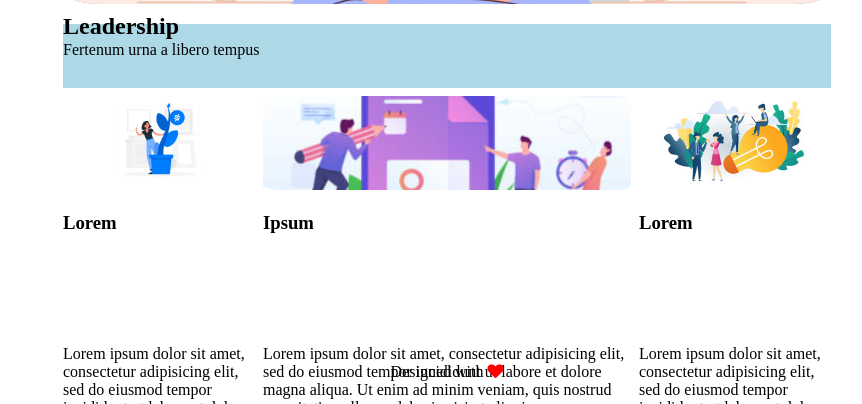
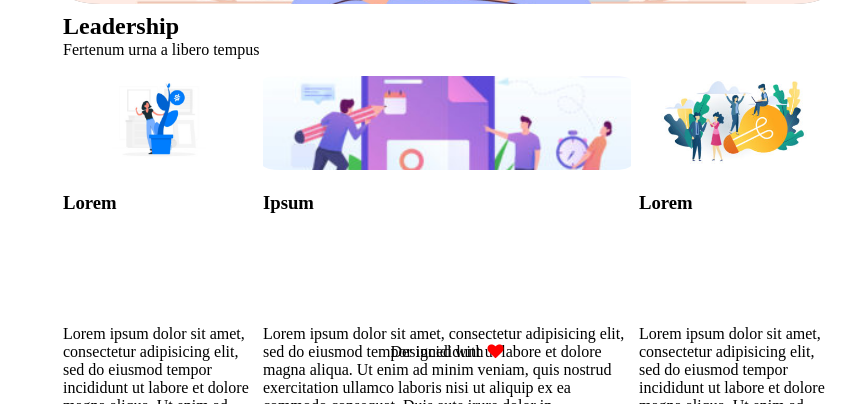
Before and after one commit to mlep89/htmlcss-wp, a plain HTML site: page index.html in a window 1280 px wide. Shown: the part 396-800 px from the top of the page, without its empty margins (193-1055 px from the left). Drawn offline with Linux system fonts and the light colour scheme.

Commit message:
fix sezione main con proprietà float

```diff
--- a/css/master.css
+++ b/css/master.css
@@ -48,8 +48,9 @@ nav div {
 }
 
 .bottom {
+  float:left;
+  width: 100%;
   height: 8vh;
-  background-color: lightblue;
   line-height: 0.5vh;
 }
 
@@ -102,12 +103,12 @@ object-fit: contain;
   width: 100%;
 }
 
-footer {
+.footer {
   position: relative;
   margin-top: 1vh;
   height: 9vh;
 }
-footer p {
+.footer p {
   position: absolute;
   top: 50%;
   left: 50%;
--- a/index.html
+++ b/index.html
@@ -28,11 +28,11 @@
       </div>
     </header>
     <main>
-      <div class="bottom">
-        <h2>Leadership</h2>
-        <p>Fertenum urna a libero tempus</p>
-      </div>
       <div class="col">
+        <div class="bottom">
+          <h2>Leadership</h2>
+          <p>Fertenum urna a libero tempus</p>
+        </div>
         <div class="left">
           <img src="img/img-1.jpg" class="img_left">
           <h3>Lorem</h3>
@@ -51,7 +51,9 @@
       </div>
     </main>
     <footer>
-      <p>Designed with <i class="fa fa-heart"></i></p>
+      <div class="footer">
+        <p>Designed with <i class="fa fa-heart"></i></p>
+      </div>
     </footer>
   </body>
 </html>
```
